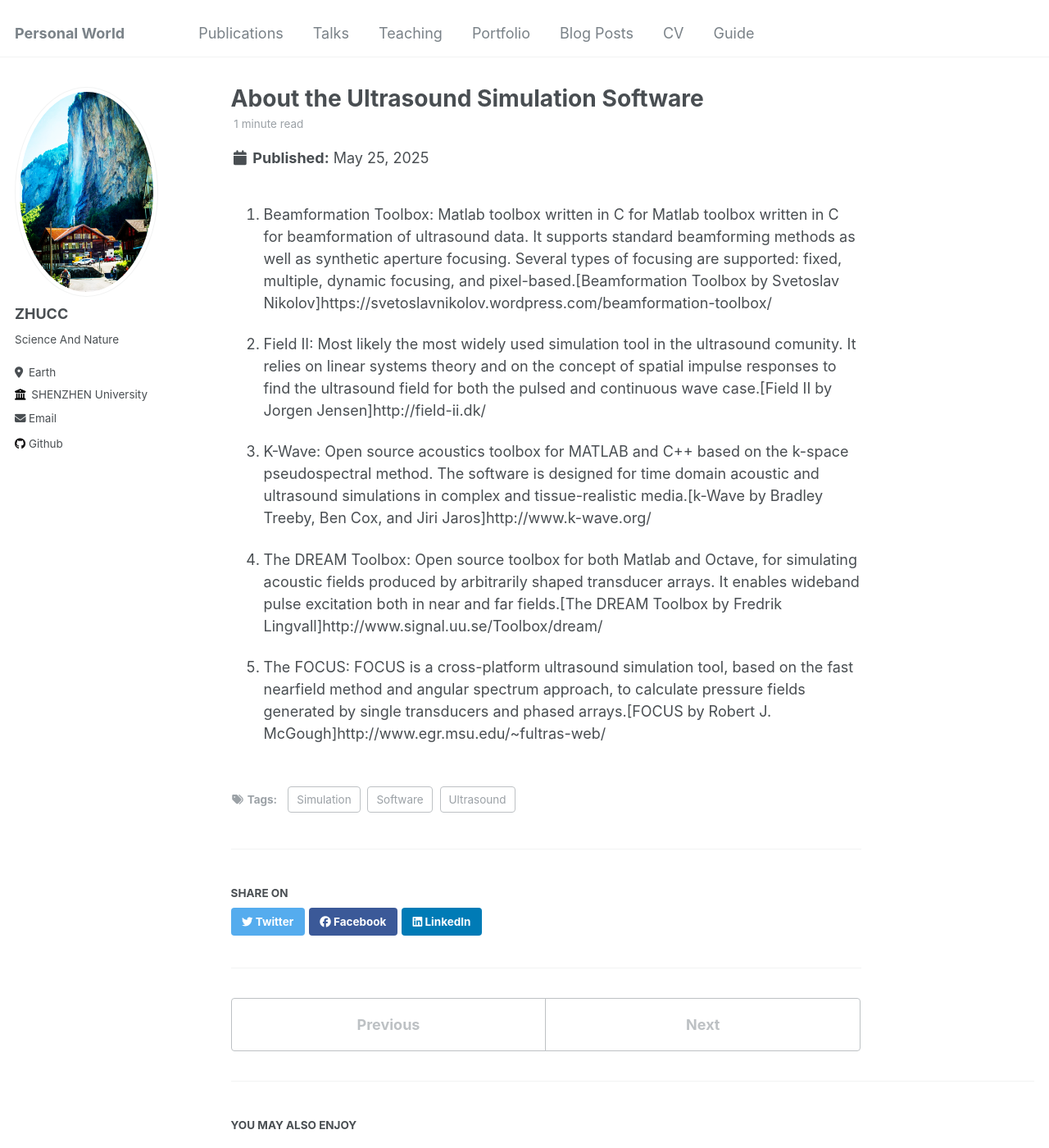
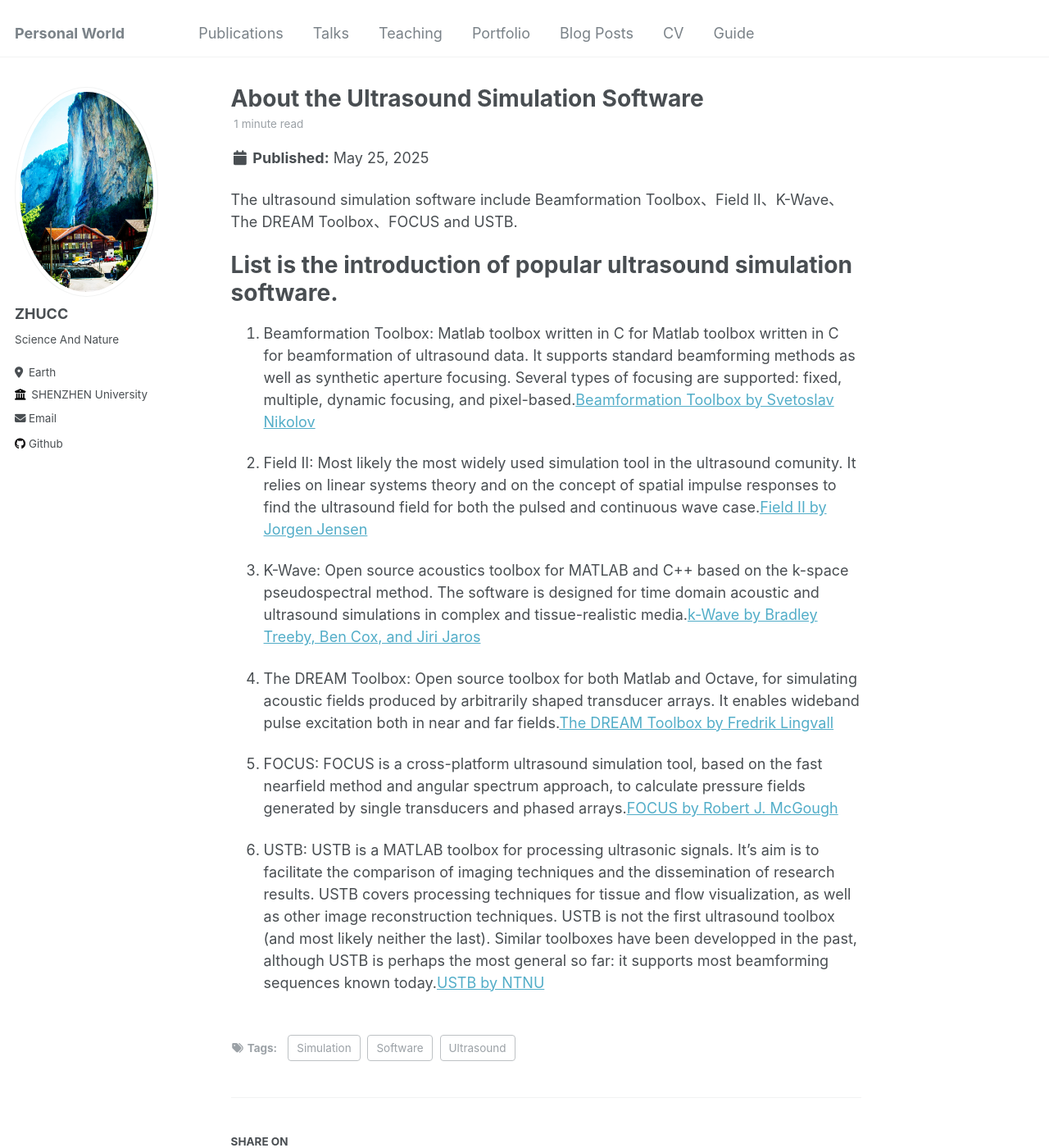
Before and after one commit to Guokr1991/zhucc123.github.io, a Jekyll site: the page built from _posts/2025-05-25-blog-post-1.md, in a window 1280 px wide and 1400 px high. Shown: the whole window at 82% size. Built offline with Jekyll 4.4.1, drawn with Linux system fonts in a browser that asks for light colours.

Commit message:
Update 2025-05-25-blog-post-1.md

```diff
--- a/_posts/2025-05-25-blog-post-1.md
+++ b/_posts/2025-05-25-blog-post-1.md
@@ -8,12 +8,19 @@ tags:
   - Software
 ---
 
-1. Beamformation Toolbox: Matlab toolbox written in C for Matlab toolbox written in C for beamformation of ultrasound data. It supports standard beamforming methods as well as synthetic aperture focusing. Several types of focusing are supported: fixed, multiple, dynamic focusing, and pixel-based.[Beamformation Toolbox by Svetoslav Nikolov]https://svetoslavnikolov.wordpress.com/beamformation-toolbox/
+The ultrasound simulation software include Beamformation Toolbox、Field II、K-Wave、The DREAM Toolbox、FOCUS and USTB.
 
-2. Field II: Most likely the most widely used simulation tool in the ultrasound comunity. It relies on linear systems theory and on the concept of spatial impulse responses to find the ultrasound field for both the pulsed and continuous wave case.[Field II by Jorgen Jensen]http://field-ii.dk/
+List is the introduction of popular ultrasound simulation software.
+======
 
-3. K-Wave: Open source acoustics toolbox for MATLAB and C++ based on the k-space pseudospectral method. The software is designed for time domain acoustic and ultrasound simulations in complex and tissue-realistic media.[k-Wave by Bradley Treeby, Ben Cox, and Jiri Jaros]http://www.k-wave.org/
+1. Beamformation Toolbox: Matlab toolbox written in C for Matlab toolbox written in C for beamformation of ultrasound data. It supports standard beamforming methods as well as synthetic aperture focusing. Several types of focusing are supported: fixed, multiple, dynamic focusing, and pixel-based.[Beamformation Toolbox by Svetoslav Nikolov](https://svetoslavnikolov.wordpress.com/beamformation-toolbox/)
 
-4. The DREAM Toolbox: Open source toolbox for both Matlab and Octave, for simulating acoustic fields produced by arbitrarily shaped transducer arrays. It enables wideband pulse excitation both in near and far fields.[The DREAM Toolbox by Fredrik Lingvall]http://www.signal.uu.se/Toolbox/dream/
+2. Field II: Most likely the most widely used simulation tool in the ultrasound comunity. It relies on linear systems theory and on the concept of spatial impulse responses to find the ultrasound field for both the pulsed and continuous wave case.[Field II by Jorgen Jensen](http://field-ii.dk/)
 
-5. The FOCUS: FOCUS is a cross-platform ultrasound simulation tool, based on the fast nearfield method and angular spectrum approach, to calculate pressure fields generated by single transducers and phased arrays.[FOCUS by Robert J. McGough]http://www.egr.msu.edu/~fultras-web/
+3. K-Wave: Open source acoustics toolbox for MATLAB and C++ based on the k-space pseudospectral method. The software is designed for time domain acoustic and ultrasound simulations in complex and tissue-realistic media.[k-Wave by Bradley Treeby, Ben Cox, and Jiri Jaros](http://www.k-wave.org/)
+
+4. The DREAM Toolbox: Open source toolbox for both Matlab and Octave, for simulating acoustic fields produced by arbitrarily shaped transducer arrays. It enables wideband pulse excitation both in near and far fields.[The DREAM Toolbox by Fredrik Lingvall](http://www.signal.uu.se/Toolbox/dream/)
+
+5. FOCUS: FOCUS is a cross-platform ultrasound simulation tool, based on the fast nearfield method and angular spectrum approach, to calculate pressure fields generated by single transducers and phased arrays.[FOCUS by Robert J. McGough](http://www.egr.msu.edu/~fultras-web/)
+
+6. USTB: USTB is a MATLAB toolbox for processing ultrasonic signals. It’s aim is to facilitate the comparison of imaging techniques and the dissemination of research results. USTB covers processing techniques for tissue and flow visualization, as well as other image reconstruction techniques. USTB is not the first ultrasound toolbox (and most likely neither the last). Similar toolboxes have been developped in the past, although USTB is perhaps the most general so far: it supports most beamforming sequences known today.[USTB by NTNU](http://www.ustb.no/)
```
